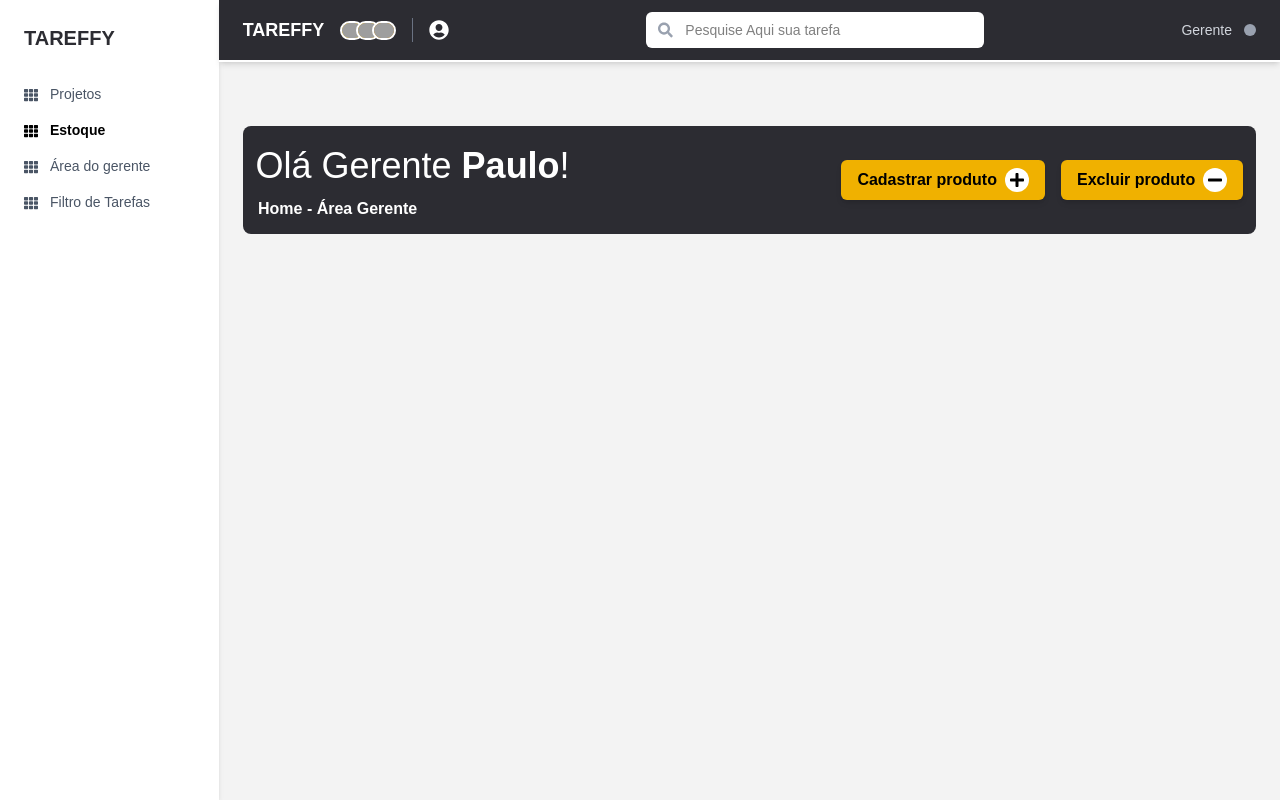
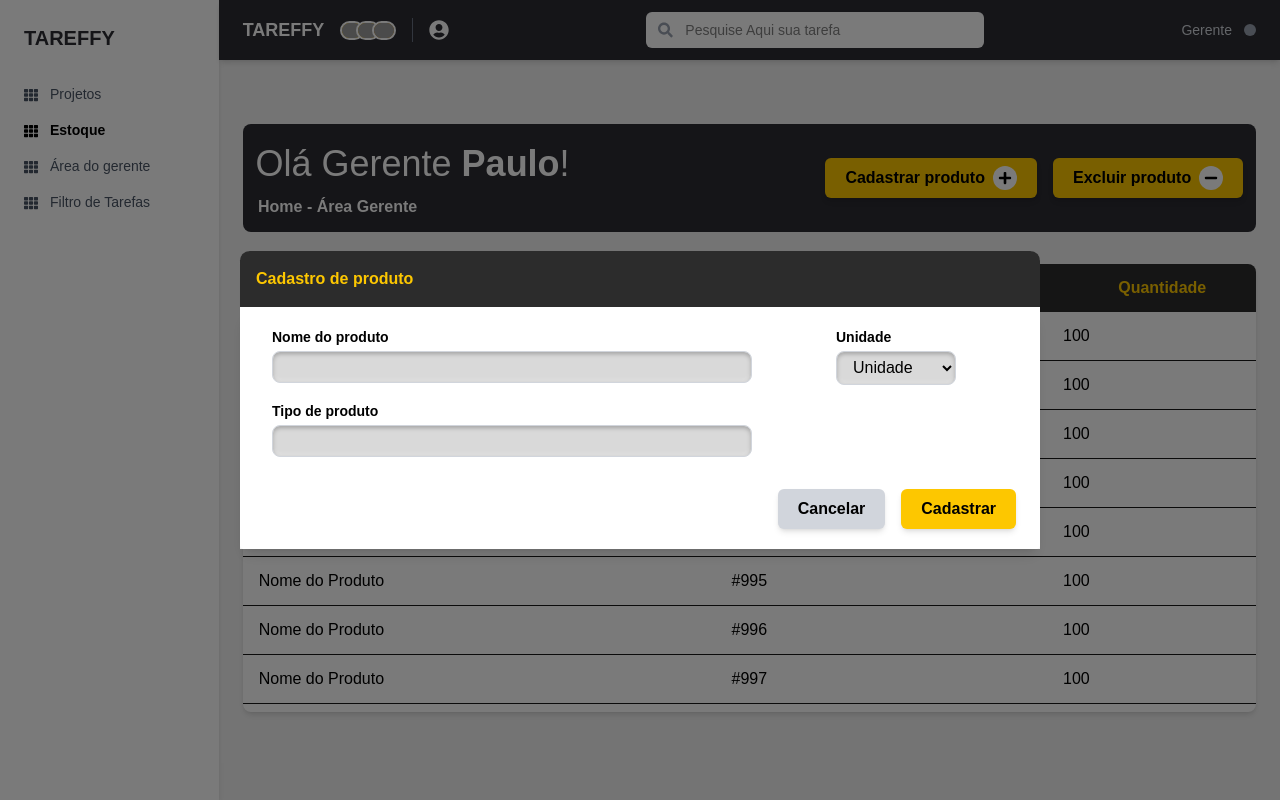
Before and after one commit to EnzoBDF/Tareffy, a Next.js app: page /estoque in a window 1280 px wide. Both pictures are taken after a click on the button "Cadastrar produto". Built offline with nearby package versions, Linux system fonts and the light colour scheme; grey boxes are pictures that could not be loaded.

Commit message:
Arrumando mais componentes e fazendo modal

```diff
--- /dev/null
+++ b/src/app/components/AddProductTable.tsx
@@ -0,0 +1,22 @@
+"use client";
+
+import Modal from "./Modal";
+import ModalProductForm from "./ModalProductForm";
+
+interface AddProductTableProps {
+  isOpen: boolean;
+  onClose: () => void;
+  onSubmit: (data: { nome: string; tipo: string; unidade: string }) => void;
+}
+
+export default function AddProductTable({ isOpen, onClose, onSubmit }: AddProductTableProps) {
+  return (
+    <Modal isOpen={isOpen} onClose={onClose} containerClassName="w-200 p-0 bg-transparent shadow-none">
+      <div className="bg-[#2c2c2c] text-yellow-400 font-bold px-4 py-4 rounded-t-[0.6rem]">
+        Cadastro de produto
+      </div>
+      <ModalProductForm onSubmit={onSubmit} onClose={onClose} />
+    </Modal>
+
+  );
+}
--- a/src/app/components/Button.tsx
+++ b/src/app/components/Button.tsx
@@ -1,23 +1,30 @@
+"use client";
+
 import { ReactNode } from "react";
 
-interface CustomButtonProps {
+interface ButtonProps {
   children: ReactNode;
   icon?: ReactNode;
   onClick?: () => void;
+  type?: "button" | "submit" | "reset";
+  variant?: "primary" | "secondary" | "danger";
+  className?: string;
+  disabled?: boolean;
 }
 
-export default function Button({ children, icon, onClick }: CustomButtonProps) {
+export default function Button({ children, icon, onClick, type = "button", variant = "primary", className = "", disabled = false }: ButtonProps) {
+  const variants = {
+    primary: "bg-yellow-400 hover:bg-yellow-500 text-black font-semibold shadow-md px-5 py-2 rounded-md",
+    secondary: "bg-gray-300 hover:bg-gray-400 text-black font-semibold shadow-md px-5 py-2 rounded-md",
+    danger: "bg-red-500 hover:bg-red-600 text-white",
+  };
+
+  const variantClass = variants[variant];
+
   return (
-    <button
-      onClick={onClick}
-      className="bg-yellow-500 hover:bg-yellow-600 text-black font-bold px-4 py-2 rounded-md shadow-md flex items-center gap-2"
-    >
-      {children}
-      {icon && (
-        <div className="bg-[#FFFFFF] rounded-full flex items-center justify-center p-1">
-            {icon}
-        </div>
-        )}
+    <button type={type} onClick={onClick} className={`flex items-center gap-2 ${variantClass} ${className}`} disabled={disabled}>
+      <span>{children}</span>
+      {icon && <span className="w-6 h-6 flex items-center justify-center bg-white text-black rounded-full text-sm">{icon}</span>}
     </button>
   );
 }
--- a/src/app/components/Header.tsx
+++ b/src/app/components/Header.tsx
@@ -3,7 +3,7 @@ import Image from 'next/image';
 
 const Header = () => {
   return (
-    <header className="bg-[#2C2C32] text-white border-b-2 px-6 py-3 flex items-center justify-between w-full shadow-md sticky top-0 z-50">
+    <header className="bg-[#2C2C32] text-white px-6 py-3 flex items-center justify-between w-full shadow-md sticky top-0 z-50">
       {/* Esquerda: Logo + Avatares + ícone */}
       <div className="flex items-center gap-4">
         <h1 className="text-lg font-bold">TAREFFY</h1>
--- /dev/null
+++ b/src/app/components/Modal.tsx
@@ -0,0 +1,22 @@
+"use client";
+
+import { ReactNode } from "react";
+
+interface ModalProps {
+  isOpen: boolean;
+  onClose: () => void;
+  children: ReactNode;
+  containerClassName?: string;
+}
+
+export default function Modal({ isOpen, onClose, children, containerClassName }: ModalProps) {
+  if (!isOpen) return null;
+
+  return (
+    <div className="fixed inset-0 z-50 flex items-center justify-center bg-[#00000085]">
+      <div className={`bg-white rounded-t-[0.8rem] shadow-lg ${containerClassName ?? "p-6 w-[500px]"}`}>
+        {children}
+      </div>
+    </div>
+  );
+}
--- /dev/null
+++ b/src/app/components/ModalProductForm.tsx
@@ -0,0 +1,53 @@
+"use client";
+
+import { useState } from "react";
+import Button from "./Button";
+
+interface ModalProductFormProps {
+  onSubmit: (data: { nome: string; tipo: string; unidade: string }) => void;
+  onClose: () => void;
+}
+
+export default function ModalProductForm({ onSubmit, onClose }: ModalProductFormProps) {
+  const [nome, setNome] = useState("");
+  const [tipo, setTipo] = useState("");
+  const [unidade, setUnidade] = useState("un");
+
+  const handleSubmit = (e: React.FormEvent) => {
+    e.preventDefault();
+    onSubmit({ nome, tipo, unidade });
+  };
+
+  return (
+    <div className="w-200 rounded shadow-lg overflow-hidden">
+
+        <form onSubmit={handleSubmit} className="bg-white px-6 py-5 space-y-4 rounded-b-[0.6rem]">
+        <div className="grid grid-cols-3 gap-4 justify-items-center">
+          <div className="col-span-2">
+            <label className="block text-sm font-semibold mb-1 text-black">Nome do produto</label>
+            <input type="text" value={nome} onChange={(e) => setNome(e.target.value)} style={{ boxShadow: 'inset 0px 2px 4px rgba(0,0,0,0.25), inset 0px -2px 4px rgba(255,255,255,0.3)' }} className="bg-[#D9D9D9] text-black w-120 border border-gray-300 rounded-[0.5rem] px-3 py-[0.2rem]" />
+            </div>
+
+          <div className="col-span-1">
+            <label className="block text-sm font-semibold mb-1 text-black">Unidade</label>
+            <select value={unidade} onChange={(e) => setUnidade(e.target.value)} style={{ boxShadow: 'inset 0px 2px 4px rgba(0,0,0,0.25), inset 0px -2px 4px rgba(255,255,255,0.3)' }} className="bg-[#D9D9D9] text-black w-30 border border-gray-300 rounded-[0.5rem] px-3 py-[0.4rem]">
+              <option value="un">Unidade</option>
+              <option value="kg">Kg</option>
+              <option value="l">Litro</option>
+            </select>
+          </div>
+
+          <div className="col-span-2">
+            <label className="block text-sm font-semibold mb-1 text-black">Tipo de produto</label>
+            <input type="text" value={tipo} onChange={(e) => setTipo(e.target.value)} style={{ boxShadow: 'inset 0px 2px 4px rgba(0,0,0,0.25), inset 0px -2px 4px rgba(255,255,255,0.3)' }} className="bg-[#D9D9D9] text-black w-120 border border-gray-300 rounded-[0.5rem] px-3 py-[0.2rem]" />
+          </div>
+        </div>
+
+        <div className="flex justify-end gap-4 pt-4">
+          <Button onClick={onClose} variant="secondary">Cancelar</Button>
+          <Button type="submit" variant="primary">Cadastrar</Button>
+        </div>
+      </form>
+    </div>
+  );
+}
--- /dev/null
+++ b/src/app/components/ProductTable.tsx
@@ -0,0 +1,43 @@
+"use client";
+import { useState } from "react";
+import SearchBar from "./SearchBar";
+
+type Produto={
+    id: String;
+    nome:String;
+    quantidade:number;
+};
+interface ProductListProps{
+    produtos: Produto[];
+}
+
+
+export default function ProductTable({produtos}:ProductListProps){
+        const [search, setSearch] = useState("");
+
+        const productFilter = produtos.filter((produto) =>(
+            produto.nome.toLowerCase().includes(search.toLowerCase()))
+        );
+        return (
+            <div className="bg-white rounded-lg shadow-md mt-4 overflow-auto">
+              <div className="bg-[#2c2c2c] text-white px-4 py-2 flex items-center gap-4">
+                <span className="font-bold text-yellow-400 w-1/3">Produto</span>
+                <div className="w-1/3">
+                  <SearchBar value={search} onChange={setSearch} placeholder="Pesquisar" />
+                </div>
+                <span className="font-bold text-yellow-400 w-1/6 text-center">ID</span>
+                <span className="font-bold text-yellow-400 w-1/6 text-center">Quantidade</span>
+              </div>
+
+              <div className="max-h-[400px] overflow-y-auto divide-y">
+                {productFilter.map((produto, index) => (
+                  <div key={index} className="flex px-4 py-3 hover:bg-gray-100">
+                    <span className="w-1/3 text-black">{produto.nome}</span>
+                    <span className="w-1/3 text-center text-black">{produto.id}</span>
+                    <span className="w-1/3 text-center text-black">{produto.quantidade}</span>
+                  </div>
+                ))}
+              </div>
+            </div>
+          );
+}
--- /dev/null
+++ b/src/app/components/SearchBar.tsx
@@ -0,0 +1,23 @@
+import { FaSearch } from 'react-icons/fa';
+
+
+interface SearchBarProps {
+    value: string;
+    onChange: (value: string) => void;
+    placeholder?: string;
+  }
+
+  export default function SearchBar({ value, onChange, placeholder }: SearchBarProps) {
+    return (
+      <div className="gap-3 flex items-center bg-white text-black rounded-full px-3 py-1 shadow-sm">
+        <FaSearch />
+        <input
+          type="text"
+          value={value}
+          placeholder={placeholder || "Pesquisar..."}
+          onChange={(e) => onChange(e.target.value)}
+          className="w-full bg-transparent outline-none"
+        />
+      </div>
+    );
+  }
--- a/src/app/components/TitleBar.tsx
+++ b/src/app/components/TitleBar.tsx
@@ -1,17 +1,13 @@
-import Button from '../components/Button';
-import { FaPlus, FaMinus } from "react-icons/fa";
-
-
-
+import { ReactNode } from "react";
 
 interface TitleBarProps {
   role?: string;
   name: string;
   subtitle?: string;
-  showButtons?: boolean;
+  rightContent?: ReactNode;
 }
 
-export default function TitleBar({ role, name, subtitle, showButtons = false }: TitleBarProps) {
+export default function TitleBar({ role, name, subtitle, rightContent }: TitleBarProps) {
   return (
     <div className="mt-10 mb-8 w-[79.167vw] h-[13.5vh] bg-[#2C2C32] p-[1vw] rounded-lg flex justify-between items-center">
       <div>
@@ -23,10 +19,9 @@ export default function TitleBar({ role, name, subtitle, showButtons = false }:
         )}
       </div>
 
-      {showButtons && (
+      {rightContent && (
         <div className="flex gap-4">
-         <Button icon={<FaPlus />}>Cadastrar produto</Button>
-         <Button icon={<FaMinus />}>Excluir produto</Button>
+          {rightContent}
         </div>
       )}
     </div>
--- a/src/app/estoque/page.tsx
+++ b/src/app/estoque/page.tsx
@@ -1,13 +1,62 @@
-import TitleBar from '../components/TitleBar';
-import HeaderWithSidebar from '../components/HeaderWithSidebar';
+"use client";
 
-export default function Estoque(){
-    return(
-        <div className="bg-[#f3f3f3]">
-            <HeaderWithSidebar>
-                <TitleBar role="gerente" name="Paulo" subtitle="Home - Área Gerente" showButtons= {true}/>
-            </HeaderWithSidebar>
+import { useState } from "react";
+import TitleBar from "../components/TitleBar";
+import HeaderWithSidebar from "../components/HeaderWithSidebar";
+import Button from "../components/Button";
+import { FaPlus, FaMinus } from "react-icons/fa";
+import ProductTable from "../components/ProductTable";
+import AddProductModal from "../components/AddProductTable";
 
+const Teste = Array.from({ length: 10 }).map((_, i) => ({
+  id: `#99${i}`,
+  nome: "Nome do Produto",
+  quantidade: 100,
+}));
+
+export default function Estoque() {
+  const [isAddModalOpen, setIsAddModalOpen] = useState(false);
+  const [isDeleteModalOpen, setDeleteModalOpen] = useState(false);
+
+  const handleAddProduct = (data: { nome: string; tipo: string; unidade: string }) => {
+    console.log("Produto cadastrado:", data);
+    // Aqui você pode adicionar no backend ou no estado
+  };
+
+  return (
+    <div className="bg-[#f3f3f3]">
+      <HeaderWithSidebar>
+        <TitleBar
+          role="gerente"
+          name="Paulo"
+          subtitle="Home - Área Gerente"
+          rightContent={
+            <>
+              <Button icon={<FaPlus />} variant="primary" onClick={() => setIsAddModalOpen(true)}>
+                Cadastrar produto
+              </Button>
+              <Button icon={<FaMinus />} variant="primary" onClick={() => setDeleteModalOpen(true)}>
+                Excluir produto
+              </Button>
+            </>
+          }
+        />
+        <ProductTable produtos={Teste} />
+      </HeaderWithSidebar>
+
+      {/* Modal de cadastro */}
+      <AddProductModal
+        isOpen={isAddModalOpen}
+        onClose={() => setIsAddModalOpen(false)}
+        onSubmit={handleAddProduct}
+      />
+
+      {/* Placeholder para modal de exclusão */}
+      {isDeleteModalOpen && (
+        <div className="fixed inset-0 bg-black bg-opacity-50 flex items-center justify-center">
+          <div className="bg-white p-6 rounded">Modal de exclusão ainda não implementado</div>
         </div>
-    )
+      )}
+    </div>
+  );
 }
```
